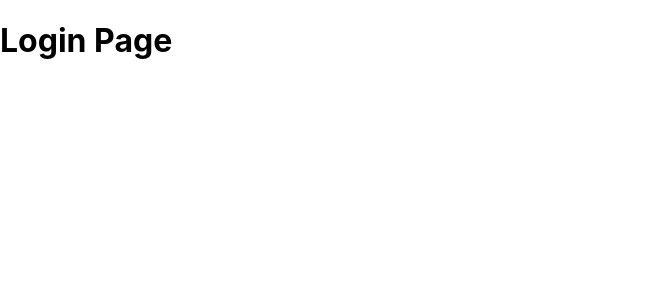
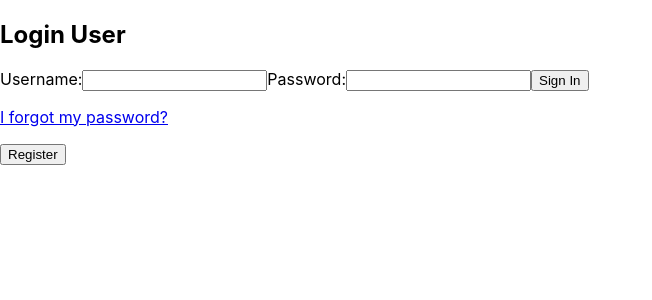
Before and after one commit to leutamo/conectatech, a React (Create React App) app: page / in a window 1280 px wide. Shown: the top 300 px of the page, without its empty margins (0-652 px from the left). Built offline with nearby package versions, Linux system fonts and the light colour scheme.

Commit message:
v0.1.0 add login router

```diff
--- a/src/App.js
+++ b/src/App.js
@@ -1,13 +1,14 @@
-import logo from './logo.svg';
 import './App.css';
+import { Route, Routes } from 'react-router-dom';
+import { Link } from 'react-router-dom';
 
 import Login from './pages/login/Login.component'
 
 function App() {
   return (
-    <div>
-      <Login/>
-    </div>
+    <Routes>
+      <Route exact path='/' element={<Login/>} />
+    </Routes>
   );
 }
 
--- a/src/index.js
+++ b/src/index.js
@@ -3,11 +3,12 @@ import ReactDOM from 'react-dom';
 import './index.css';
 import App from './App';
 import reportWebVitals from './reportWebVitals';
+import {BrowserRouter} from 'react-router-dom';
 
 ReactDOM.render(
-  <React.StrictMode>
+  <BrowserRouter>
     <App />
-  </React.StrictMode>,
+  </BrowserRouter>,
   document.getElementById('root')
 );
 
--- /dev/null
+++ b/src/pages/homepage/homepage.component.jsx
@@ -0,0 +1 @@
+//TODO: here your code
--- a/src/pages/login/Login.component.jsx
+++ b/src/pages/login/Login.component.jsx
@@ -1,10 +1,29 @@
 import React from 'react';
 
 const Login = () => {
+
+    const handleSubmit = async (e) => {
+        e.preventDefault();
+        console.log("Presionando el botón de Login");
+    }
+
     return(
-        <div className="className">
-            <h1>Login Page</h1>
-        </div>
+        <section>
+            <h1>Login User</h1>
+            <form onSubmit={handleSubmit}>
+                <label htmlFor="username">Username:</label>
+                <input type="text" id="username" autoComplete="off" required />
+
+                <label htmlFor="password">Password:</label>
+                <input type="password" id="password" autoComplete="off" required />
+
+                <button>Sign In</button>
+            </form>
+            <p>
+                <span><a href="#">I forgot my password?</a></span>
+            </p>
+            <button>Register</button>
+        </section>
     );
 }
 
```
